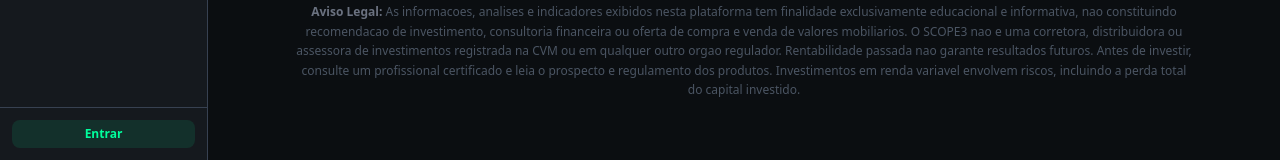
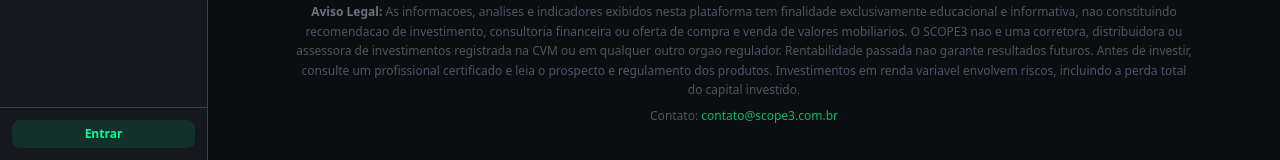
Before and after one commit to tonyoecruz/market-hacking, a FastAPI app: page /acoes/ in a window 1280 px wide. Shown: the part 691-851 px from the top of the page. Run offline with FastAPI, Linux system fonts and the light colour scheme; some libraries are stand-ins or nearby versions.

Commit message:
Minha atualização

```diff
--- a/templates/components/legal_footer.html
+++ b/templates/components/legal_footer.html
@@ -10,5 +10,8 @@
             leia o prospecto e regulamento dos produtos.
             Investimentos em renda variavel envolvem riscos, incluindo a perda total do capital investido.
         </p>
+        <p class="text-center text-xs text-gray-600 mt-2">
+            Contato: <a href="mailto:contato@scope3.com.br" class="text-primary/70 hover:text-primary transition">contato@scope3.com.br</a>
+        </p>
     </div>
 </div>
```
